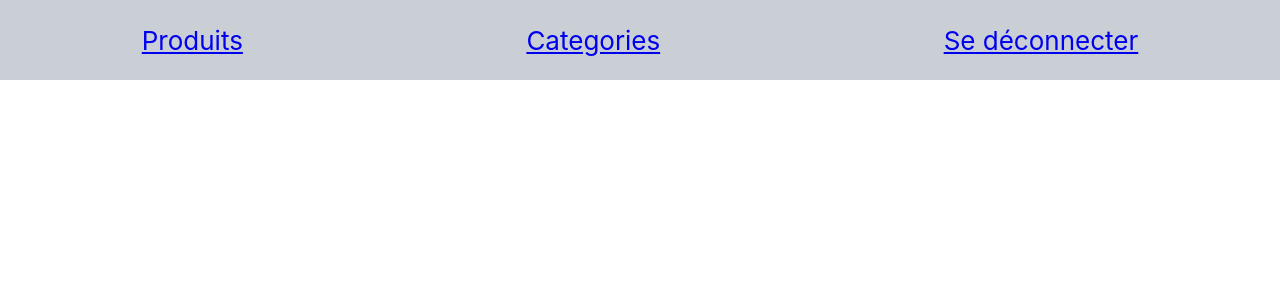
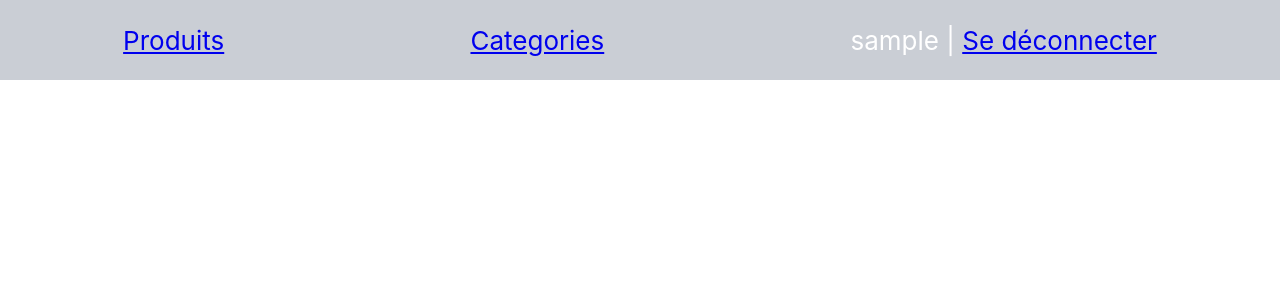
Before and after one commit to greta91-massy-2021/demo-router, a React (Create React App) app: page / in a window 1280 px wide. Shown: the top 300 px of the page. Built offline with nearby package versions, Linux system fonts and the light colour scheme; sample sign-in values are in the browser's storage.

Commit message:
conditionnal rendering of login/logout added

```diff
--- a/src/App.js
+++ b/src/App.js
@@ -32,9 +32,12 @@ class App extends React.Component{
         <header className="App-header">
           <Link to="/produits?currentPage=0">Produits</Link>
           <Link to="/categories">Categories</Link>
-          {(this.state.currentUser) && <a href="/login" className="nav-link" onClick={this.logOut}>
-                  Se déconnecter
-                </a>}
+          {(this.state.currentUser) && <div>
+                                        <span>{this.state.currentUser.username} | </span>
+                                        <a href="/login" className="nav-link" onClick={this.logOut}>
+                                          Se déconnecter
+                                        </a>
+                                      </div>}
           {(!this.state.currentUser) && <Link to="/login">Se connecter</Link>}
 
         </header>
--- a/src/Login.js
+++ b/src/Login.js
@@ -54,12 +54,13 @@ export default class Login extends Component {
         (user) => {
           console.log(user);
           this.props.setCurrentUser(user);
-          if (user.roles.includes("ROLE_EMPLOYE")) {
-            this.props.history.push("/employe");
-          }
-          else if (user.roles.includes("ROLE_USER")) {
-            this.props.history.push("/home");
-          }
+          this.props.history.push("/");
+          // if (user.roles.includes("ROLE_EMPLOYE")) {
+          //   this.props.history.push("/employe");
+          // }
+          // else if (user.roles.includes("ROLE_USER")) {
+          //   this.props.history.push("/home");
+          // }
           // window.location.reload();
         },
         error => {
--- a/src/Produits.js
+++ b/src/Produits.js
@@ -93,7 +93,7 @@ export default class Produits extends React.Component {
             if (error.response) {
               if (error.response.status === 403) {
                 alert("Accès refusé : Connectez-vous en tant qu'Employé pour créer un produit")
-                // this.props.history.push(`/login`)
+                this.props.history.push(`/login`)
               }
             }
           })
@@ -147,10 +147,11 @@ export default class Produits extends React.Component {
     }
     render() {
         console.log(this.props.match);
+        const isEmploye = this.props.currentUser && this.props.currentUser.roles && this.props.currentUser.roles.includes("ROLE_EMPLOYE");
         return (
             <React.Fragment>
                 <div className="App-header">
-                    <Link to={this.props.match.url + '/create'}>Créer un produit</Link>
+                    {(isEmploye && <Link to={this.props.match.url + '/create'}>Créer un produit</Link>)}
                     <SearchBar searchCallback={this.search} annulerSearch={this.clearSearchWord}/>
                 </div>
                 <Switch>
```
